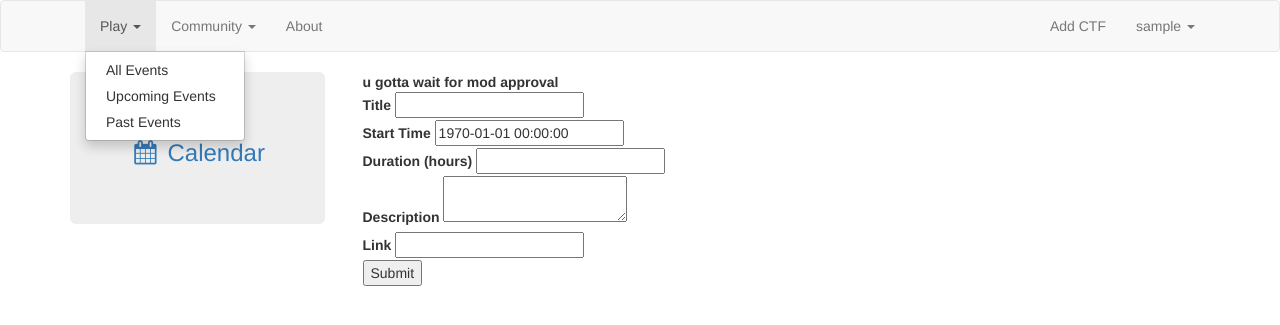
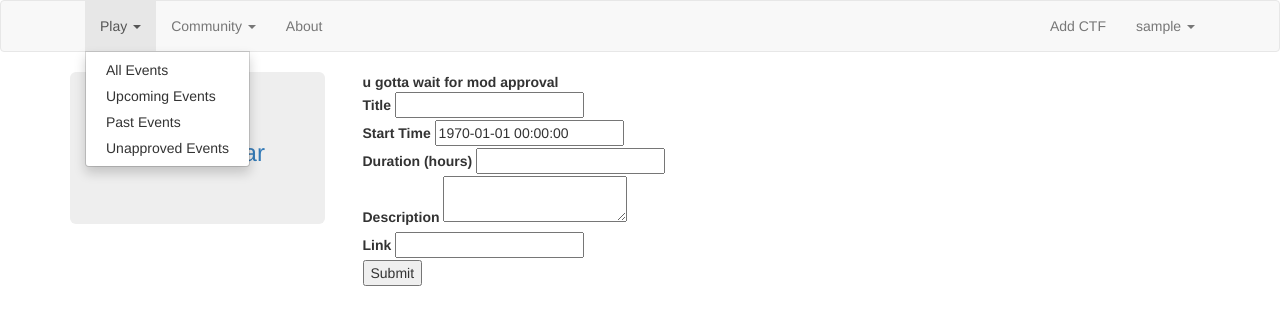
Before and after one commit to easyctf/ctf-calendar, a Flask app: page /events/create in a window 1280 px wide, after a click on "Play". Shown: the top 325 px of the page. Run offline with Flask 2, Linux system fonts and the light colour scheme; a user stored in the database is signed in; tables that the repository leaves empty hold one stand-in row (values such as "Sample post"); some libraries are stand-ins or nearby versions.

Commit message:
Add unapproved events link

```diff
--- a/templates/layout.html
+++ b/templates/layout.html
@@ -36,6 +36,9 @@
                         <li><a href="{{ url_for('events.events_list') }}">All Events</a></li>
                         <li><a href="/events/upcoming">Upcoming Events</a></li>
                         <li><a href="/events/past">Past Events</a></li>
+                        {% if current_user.admin %}
+                            <li><a href="{{ url_for('events.events_unapproved') }}">Unapproved Events</a></li>
+                        {% endif %}
                     </ul>
                 </li>
                 <li class="dropdown">
```
